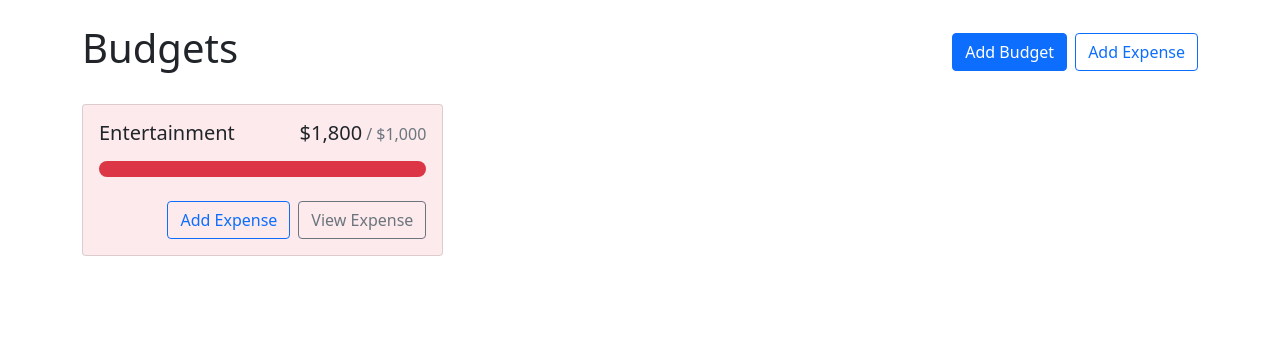
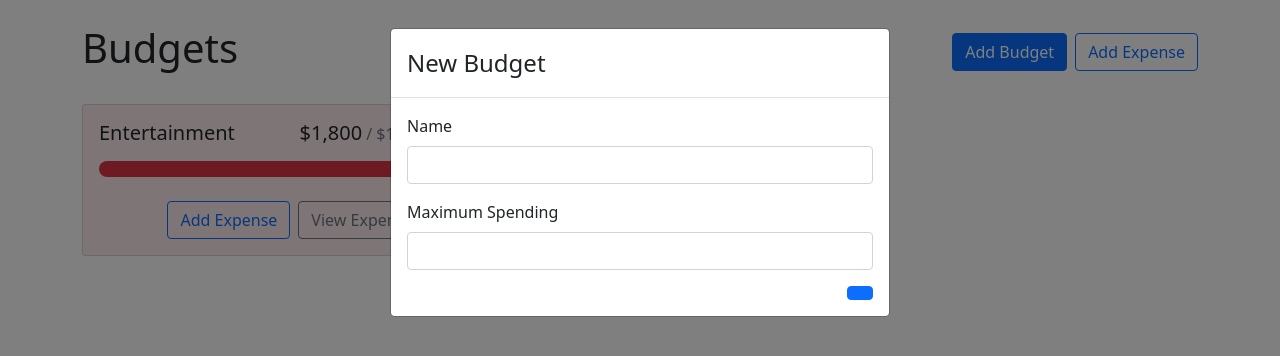
Before and after one commit to aaronEnyetu/budget_app, a React (Create React App) app: page / in a window 1280 px wide. Shown: the top 356 px of the page. Built offline with nearby package versions, Linux system fonts and the light colour scheme.

Commit message:
Created a modal component for adding budget

```diff
--- a/src/App.js
+++ b/src/App.js
@@ -3,10 +3,12 @@
 import Container from 'react-bootstrap/Container'
 import { Button, Stack } from 'react-bootstrap'
 import BudgetCard from './components/BudgetCard'
+import AddBudgetModal from './components/AddBudgetModal'
 
 
 function App() {
   return (
+    <>
     <Container className='my-4'>
       <Stack direction='horizontal' gap='2' className='mb-4'>
         <h1 className='me-auto'> Budgets</h1>
@@ -30,6 +32,8 @@
 
       </div>
     </Container>
+    <AddBudgetModal show/>
+    </>
   );
 }
 
--- a/src/components/AddBudgetModal.js
+++ b/src/components/AddBudgetModal.js
@@ -0,0 +1,34 @@
+import { Modal, Form, Button } from 'react-bootstrap'
+import {useRef} from 'react'
+
+export default function AddBudgetModal({ show, handleClose }) {
+    function handleSubmit(e) {
+
+    }
+    return (
+        <Modal show={show} onHide={handleClose}>
+            <Form onSubmit={handleSubmit}>
+                <Modal.Header>
+                <Modal.Title>New Budget</Modal.Title>
+                </Modal.Header>
+                <Modal.Body>
+                    <Form.Group className='mb-3' controlId="name">
+                        <Form.Label>Name</Form.Label>
+                        <Form.Control type="text" required/>
+                    </Form.Group>
+                    <Form.Group className='mb-3' controlId="max">
+                        <Form.Label>Maximum Spending</Form.Label>
+                        <Form.Control type="number" required min={0} step={0.01} />
+                    </Form.Group>
+                    <div className="d-flex justify-content-end">
+                        <Button variant='primary' type='submit'>
+
+                        </Button>
+                    </div>
+                </Modal.Body>
+
+            </Form>
+
+        </Modal>
+    )
+}
```
